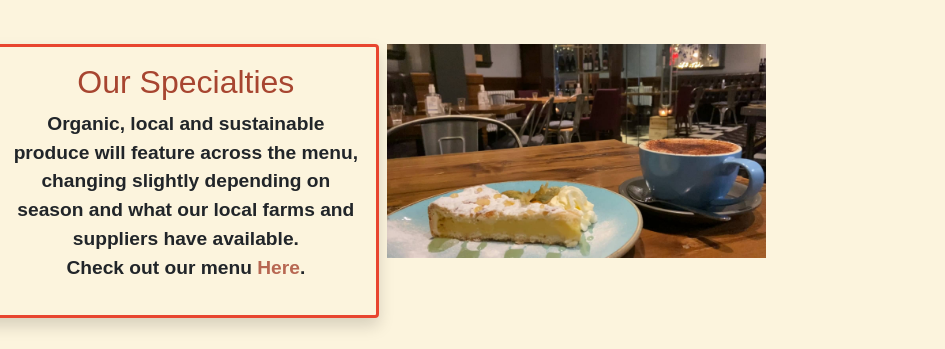
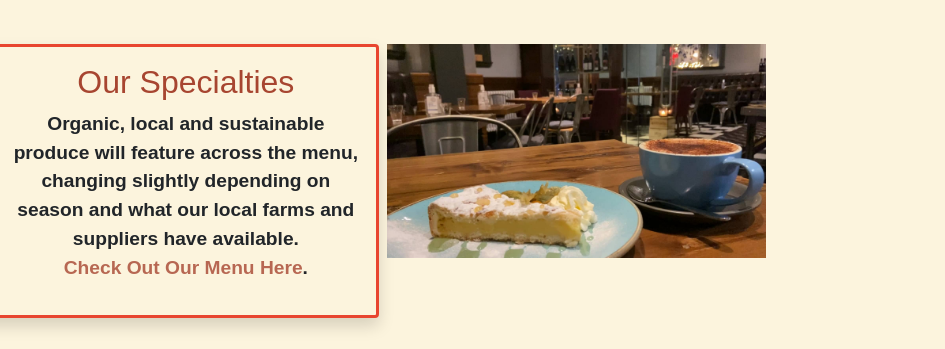
Before and after one commit to carlobono17/OrganicMe, a website: page the-cafe.html in a window 1280 px wide. Shown: the part 1048-1397 px from the top of the page, 335-1280 px from the left. Drawn offline with Linux system fonts and the light colour scheme; a web font is replaced by a local one.

Commit message:
Update the-cafe.html

```diff
--- a/the-cafe.html
+++ b/the-cafe.html
@@ -151,8 +151,8 @@
           <p class="card-text">Organic, local and sustainable produce will feature across the menu,
              changing slightly depending on season and what our local farms and suppliers have available.
              <br>
-             Check out our menu
-             <a href="assets/menu/OrganicME-Café-Menu.pdf" target="blank">Here</a>.
+
+             <a href="assets/menu/OrganicME-Café-Menu.pdf" target="blank">Check out our menu here</a>.
             </div>
 
       </div>
```
